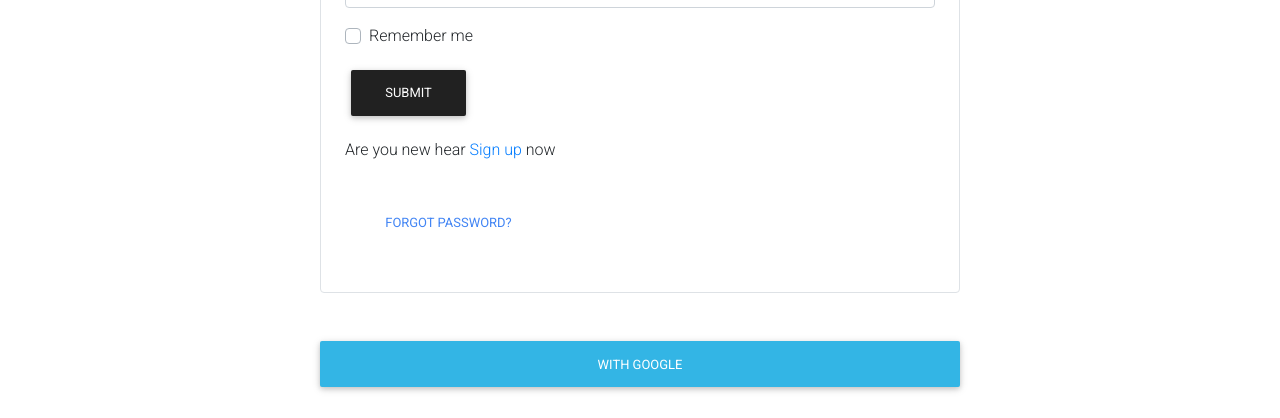
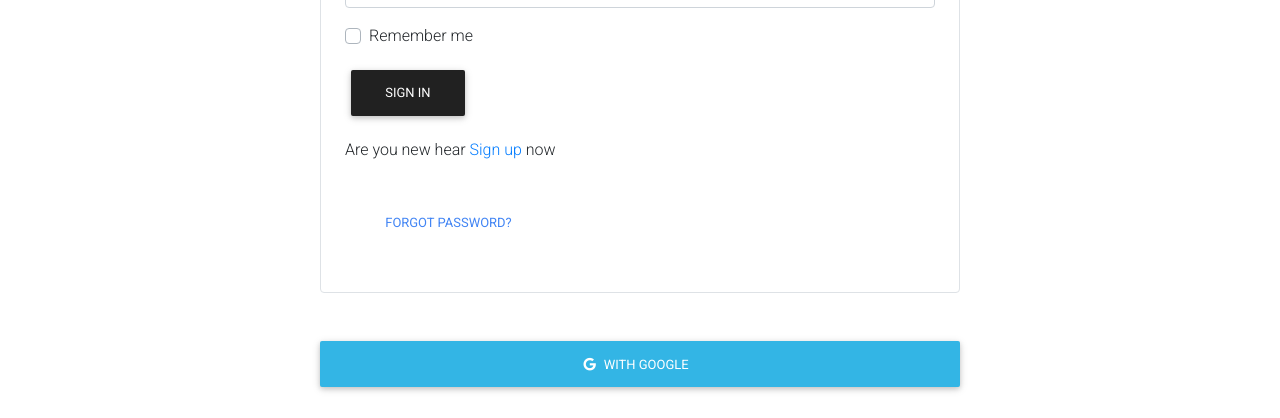
Before and after one commit to mnin-nahid/stowage-management, a React (Create React App) app: page /signin in a window 1280 px wide. Shown: the part 319-737 px from the top of the page. Built offline with nearby package versions, Linux system fonts and the light colour scheme; no server answers.

Commit message:
added services

```diff
--- a/src/Pages/Home/OurService/OurService.js
+++ b/src/Pages/Home/OurService/OurService.js
@@ -1,9 +1,23 @@
-import React from 'react';
+import React, { useEffect, useState } from 'react';
 
 const OurService = () => {
+    const [services, setServices] = useState([]);
+    useEffect( ()=>{
+        fetch('http://localhost:5000/service')
+        .then(res => res.json())
+        .then(data => setServices(data))
+    },[])
     return (
         <div className='mt-4'>
             <h2 className='text-center font-weight-normal'>Why We Are The Best</h2>
+            <div>
+                {
+                    services.map(service => <div>
+                        <img src={service.img} alt="" />
+                        <h3>{service.name}</h3>
+                    </div>)
+                }
+            </div>
         </div>
     );
 };
--- a/src/Pages/Login/Login/Signin.js
+++ b/src/Pages/Login/Login/Signin.js
@@ -98,7 +98,7 @@ const Signin = () => {
                 </div>
                 <div className="d-grid">
                     <button type="submit" className="btn btn-dark">
-                        Submit
+                        Sign In
                     </button>
                 </div>
                 <p className="forgot-password text-end pt-3">
--- a/src/Pages/Login/SocialLogin/SocialLogin.js
+++ b/src/Pages/Login/SocialLogin/SocialLogin.js
@@ -30,6 +30,7 @@ const SocialLogin = () => {
                 <button
                     onClick={() => signInWithGoogle()}
                     className='btn btn-info w-50 mt-3 d-block mx-auto'>
+                    <i className='fab fa-google'></i>
                     <span className='px-2'>With Google</span>
                 </button>
             </div>
```
